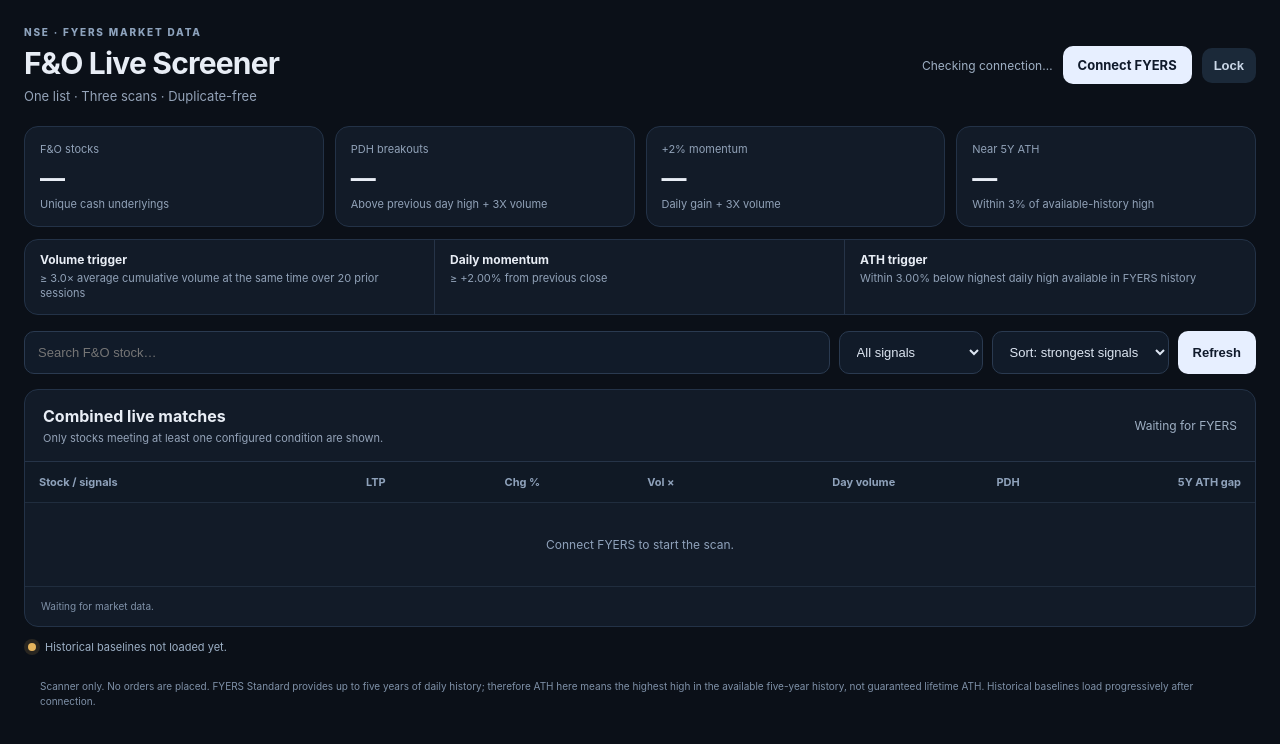
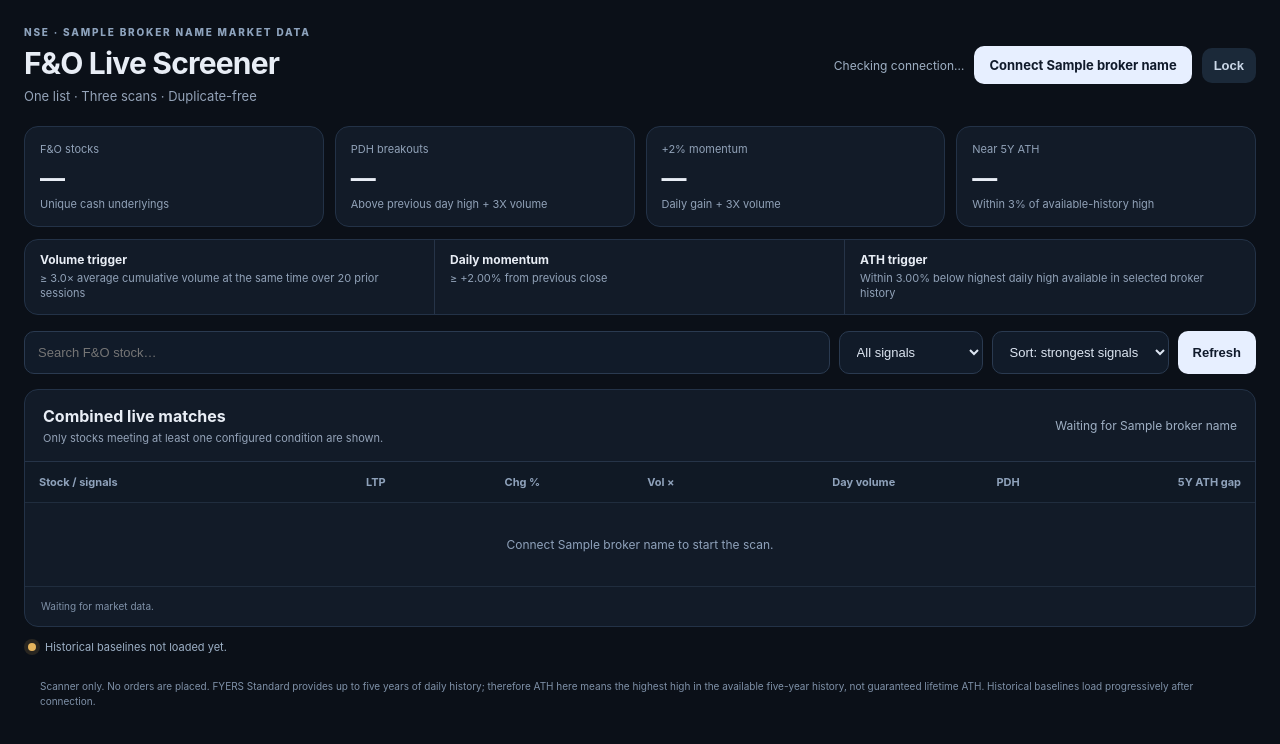
Before and after one commit to raghuh007-tech/Screnner, a Python web app: template fyers_fno_screener/templates/index.html in a window 1280 px wide. Shown: the top 744 px of the page. Run offline with Jinja, Linux system fonts and the light colour scheme; the template is opened without the code that fills it: most values are stand-ins (such as "Sample title", 1, 10 or a date in 2020).

Commit message:
Make dashboard labels broker-neutral

```diff
--- a/fyers_fno_screener/templates/index.html
+++ b/fyers_fno_screener/templates/index.html
@@ -15,8 +15,8 @@
 <body>
 <div class="shell">
   <header>
-    <div><div class="eyebrow">NSE · FYERS MARKET DATA</div><h1>F&O Live Screener</h1><p class="sub">One list · Three scans · Duplicate-free</p></div>
-    <div class="actions"><span id="status" class="status">Checking connection…</span><a class="connect" href="/connect-fyers">Connect FYERS</a><form method="post" action="/logout"><button class="logout" type="submit">Lock</button></form></div>
+    <div><div class="eyebrow">NSE · {{ broker_name|upper }} MARKET DATA</div><h1>F&O Live Screener</h1><p class="sub">One list · Three scans · Duplicate-free</p></div>
+    <div class="actions"><span id="status" class="status">Checking connection…</span><a class="connect" href="/connect-broker">Connect {{ broker_name }}</a><form method="post" action="/logout"><button class="logout" type="submit">Lock</button></form></div>
   </header>
 
   <section class="metrics">
@@ -29,7 +29,7 @@
   <section class="rule-strip">
     <div><b>Volume trigger</b><span>≥ 3.0× average cumulative volume at the same time over 20 prior sessions</span></div>
     <div><b>Daily momentum</b><span>≥ +2.00% from previous close</span></div>
-    <div><b>ATH trigger</b><span>Within 3.00% below highest daily high available in FYERS history</span></div>
+    <div><b>ATH trigger</b><span>Within 3.00% below highest daily high available in selected broker history</span></div>
   </section>
 
   <section class="toolbar">
@@ -40,9 +40,9 @@
   </section>
 
   <section class="panel">
-    <div class="panel-head"><div><h2>Combined live matches</h2><p id="subhead">Only stocks meeting at least one configured condition are shown.</p></div><span id="feed" class="feed">Waiting for FYERS</span></div>
+    <div class="panel-head"><div><h2>Combined live matches</h2><p id="subhead">Only stocks meeting at least one configured condition are shown.</p></div><span id="feed" class="feed">Waiting for {{ broker_name }}</span></div>
     <div class="table-wrap">
-      <table><thead><tr><th>Stock / signals</th><th>LTP</th><th>Chg %</th><th>Vol ×</th><th>Day volume</th><th>PDH</th><th>5Y ATH gap</th></tr></thead><tbody id="rows"><tr><td colspan="7" class="empty">Connect FYERS to start the scan.</td></tr></tbody></table>
+      <table><thead><tr><th>Stock / signals</th><th>LTP</th><th>Chg %</th><th>Vol ×</th><th>Day volume</th><th>PDH</th><th>5Y ATH gap</th></tr></thead><tbody id="rows"><tr><td colspan="7" class="empty">Connect {{ broker_name }} to start the scan.</td></tr></tbody></table>
     </div>
     <div id="mobileRows" class="mobile-rows"><div class="empty">Connect FYERS to start the scan.</div></div>
     <div class="footnote" id="coverage-note">Waiting for market data.</div>
```
